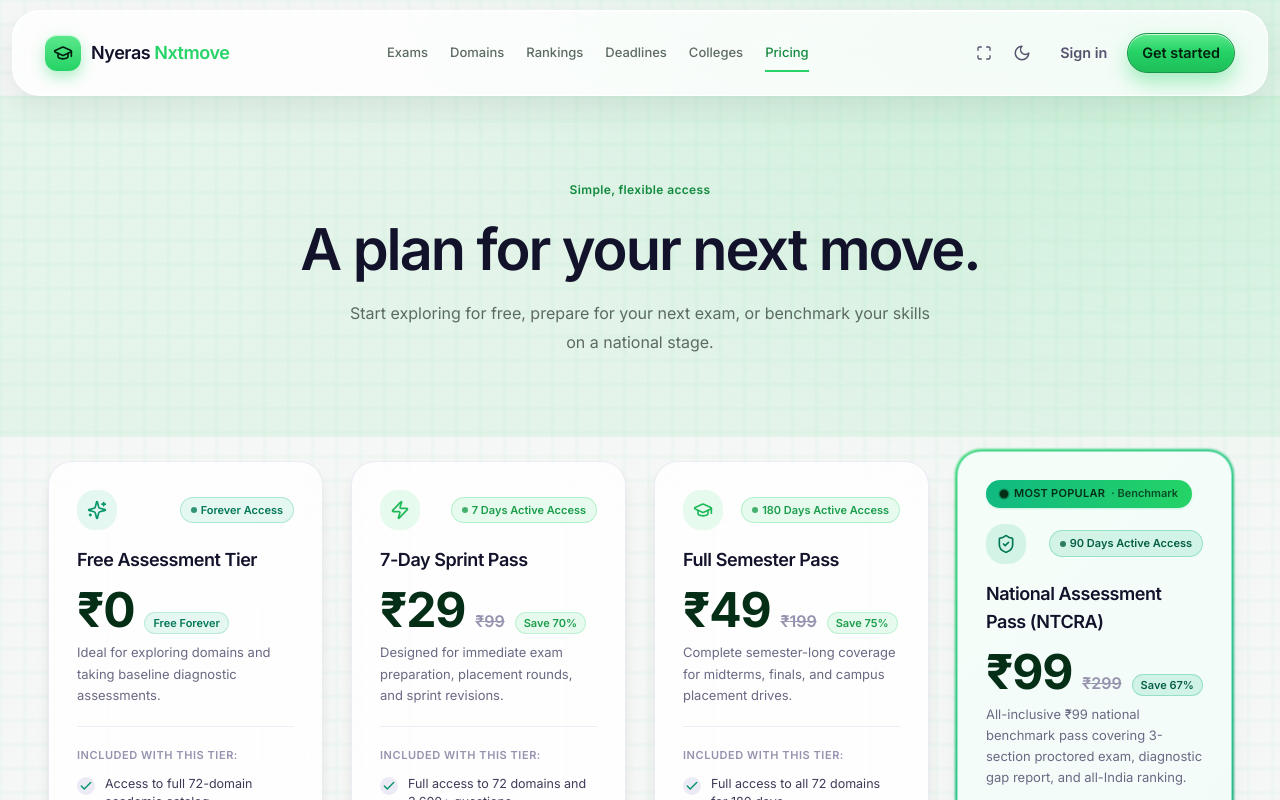
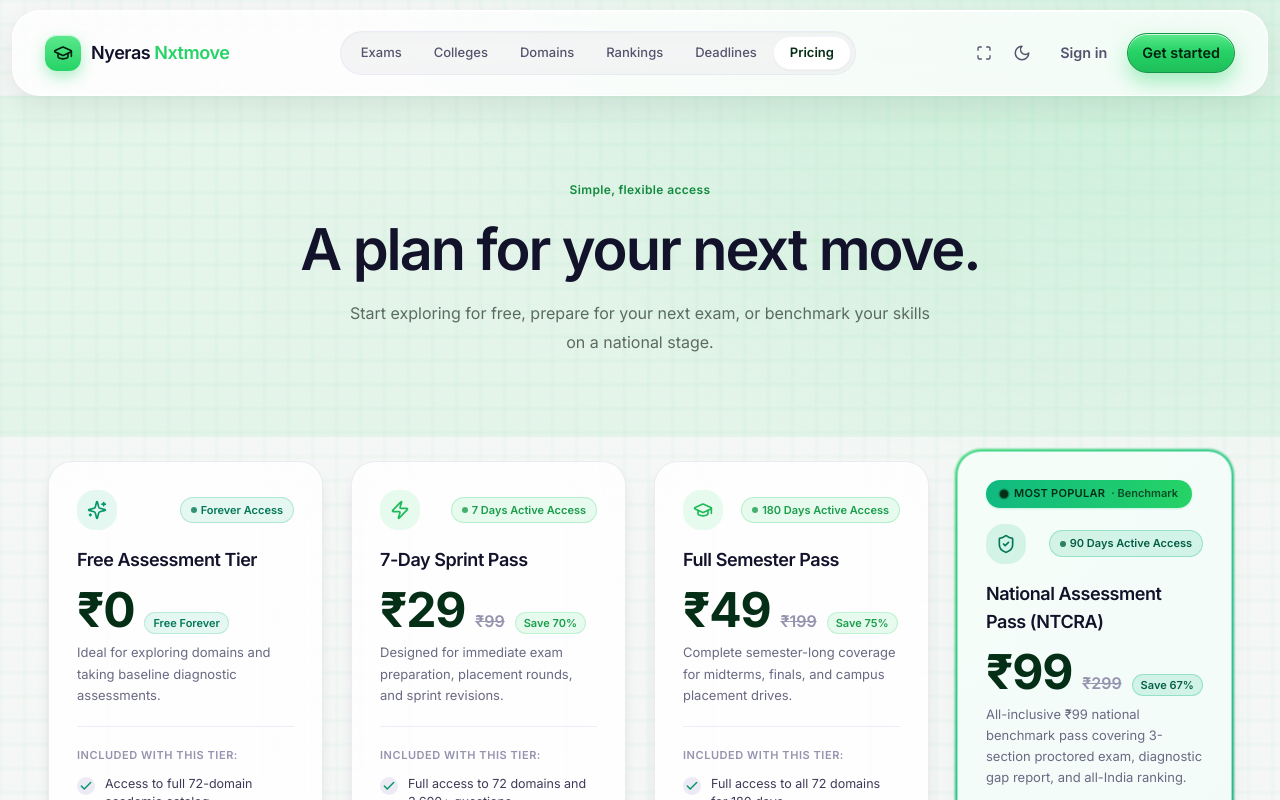
Before and after one commit to mukulpandey220/examhub, a Next.js app: page /pricing in a window 1280 px wide. Shown: the top 800 px of the page. Built offline with nearby package versions, Linux system fonts and the light colour scheme.

Commit message:
feat(navbar): update toggle bar items order to Exams, Colleges, Domains, Rankings, Deadlines, Pricing and style as modern segmented pill toggle bar

```diff
--- a/src/components/Navbar.tsx
+++ b/src/components/Navbar.tsx
@@ -20,10 +20,10 @@ import { ThemeToggle } from "./ThemeToggle";
 
 const NAV_LINKS = [
   { href: "/assessments/exams", label: "Exams" },
+  { href: "/institution", label: "Colleges" },
   { href: "/assessments/domains", label: "Domains" },
   { href: "/leaderboard", label: "Rankings" },
   { href: "/deadlines", label: "Deadlines" },
-  { href: "/institution", label: "Colleges" },
   { href: "/pricing", label: "Pricing" },
 ];
 
@@ -144,8 +144,11 @@ export function Navbar() {
             </span>
           </Link>
 
-          {/* Primary navigation */}
-          <nav className="hidden items-center gap-0.5 xl:flex" aria-label="Primary">
+          {/* Primary navigation toggle bar */}
+          <nav
+            className="hidden items-center p-1 rounded-full bg-slate-900/[0.04] dark:bg-white/[0.06] border border-slate-200/70 dark:border-white/10 backdrop-blur-md shadow-[inset_0_1px_2px_rgba(0,0,0,0.03)] lg:flex"
+            aria-label="Primary navigation"
+          >
             {NAV_LINKS.map((link) => {
               const active = isActive(link.href);
               return (
@@ -153,7 +156,11 @@ export function Navbar() {
                   key={link.href}
                   href={link.href}
                   aria-current={active ? "page" : undefined}
-                  className="nav-link"
+                  className={`relative px-4 py-1.5 rounded-full text-[13px] font-medium transition-all duration-200 ${
+                    active
+                      ? "bg-white dark:bg-sky-500/20 text-slate-950 dark:text-white font-semibold shadow-sm border border-slate-200/50 dark:border-sky-400/30"
+                      : "text-slate-600 dark:text-slate-300 hover:text-slate-950 dark:hover:text-white hover:bg-white/60 dark:hover:bg-white/10"
+                  }`}
                 >
                   {link.label}
                 </Link>
@@ -169,7 +176,7 @@ export function Navbar() {
             </div>
 
             {currentUser ? (
-              <div className="relative hidden xl:block" ref={menuRef}>
+              <div className="relative hidden lg:block" ref={menuRef}>
                 <button
                   type="button"
                   onClick={() => setMenuOpen((v) => !v)}
@@ -244,7 +251,7 @@ export function Navbar() {
                 )}
               </div>
             ) : (
-              <div className="hidden items-center gap-1.5 xl:flex">
+              <div className="hidden items-center gap-1.5 lg:flex">
                 <Link href="/login" className="btn btn-ghost btn-sm !px-3.5 !py-2 text-sm">
                   Sign in
                 </Link>
@@ -258,7 +265,7 @@ export function Navbar() {
             <button
               type="button"
               onClick={() => setMobileMenuOpen((v) => !v)}
-              className="inline-flex h-9 w-9 items-center justify-center rounded-xl text-slate-600 hover:bg-electric-500/[0.08] hover:text-slate-900 xl:hidden"
+              className="inline-flex h-9 w-9 items-center justify-center rounded-xl text-slate-600 hover:bg-electric-500/[0.08] hover:text-slate-900 lg:hidden"
               aria-label={mobileMenuOpen ? "Close navigation" : "Open navigation"}
               aria-controls="mobile-navigation"
               aria-expanded={mobileMenuOpen}
@@ -271,21 +278,25 @@ export function Navbar() {
 
       {/* Mobile drawer */}
       {mobileMenuOpen && (
-        <nav id="mobile-navigation" aria-label="Mobile navigation" className="mobile-nav animate-slide-down space-y-3 xl:hidden">
-          <div className="grid grid-cols-2 gap-1.5">
-            {NAV_LINKS.map((link) => (
+        <nav id="mobile-navigation" aria-label="Mobile navigation" className="mobile-nav animate-slide-down space-y-3 lg:hidden">
+          <div className="flex flex-col gap-1 p-1.5 rounded-2xl bg-slate-900/[0.03] dark:bg-white/[0.04] border border-slate-200/60 dark:border-white/10">
+            {NAV_LINKS.map((link) => {
+              const active = isActive(link.href);
+              return (
                 <Link
                   key={link.href}
                   href={link.href}
-                className={`rounded-xl px-3 py-2.5 text-sm font-medium ${
-                  isActive(link.href)
-                    ? "bg-electric-500/10 text-electric-700"
-                    : "text-slate-700 hover:bg-electric-500/[0.07]"
+                  className={`flex items-center justify-between rounded-xl px-3.5 py-2.5 text-sm font-medium transition-all ${
+                    active
+                      ? "bg-white dark:bg-sky-500/20 text-slate-950 dark:text-white font-semibold shadow-sm border border-slate-200/50 dark:border-sky-400/30"
+                      : "text-slate-700 dark:text-slate-300 hover:bg-white/60 dark:hover:bg-white/10"
                   }`}
                 >
-                {link.label}
+                  <span>{link.label}</span>
+                  {active && <span className="h-1.5 w-1.5 rounded-full bg-emerald-500" />}
                 </Link>
-            ))}
+              );
+            })}
           </div>
 
           <div className="flex items-center justify-between border-t border-slate-200/70 pt-3">
```
Lines whose indentation alone changed are shown as unchanged.
